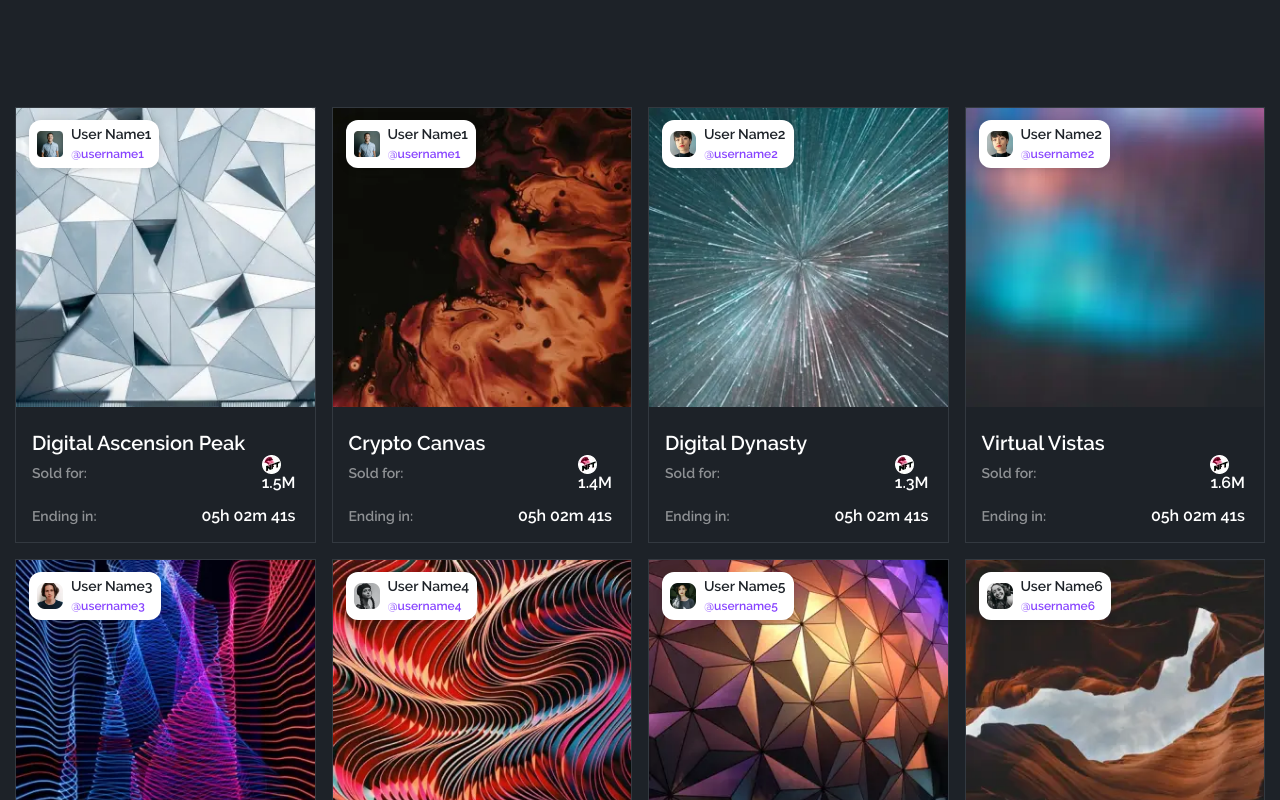
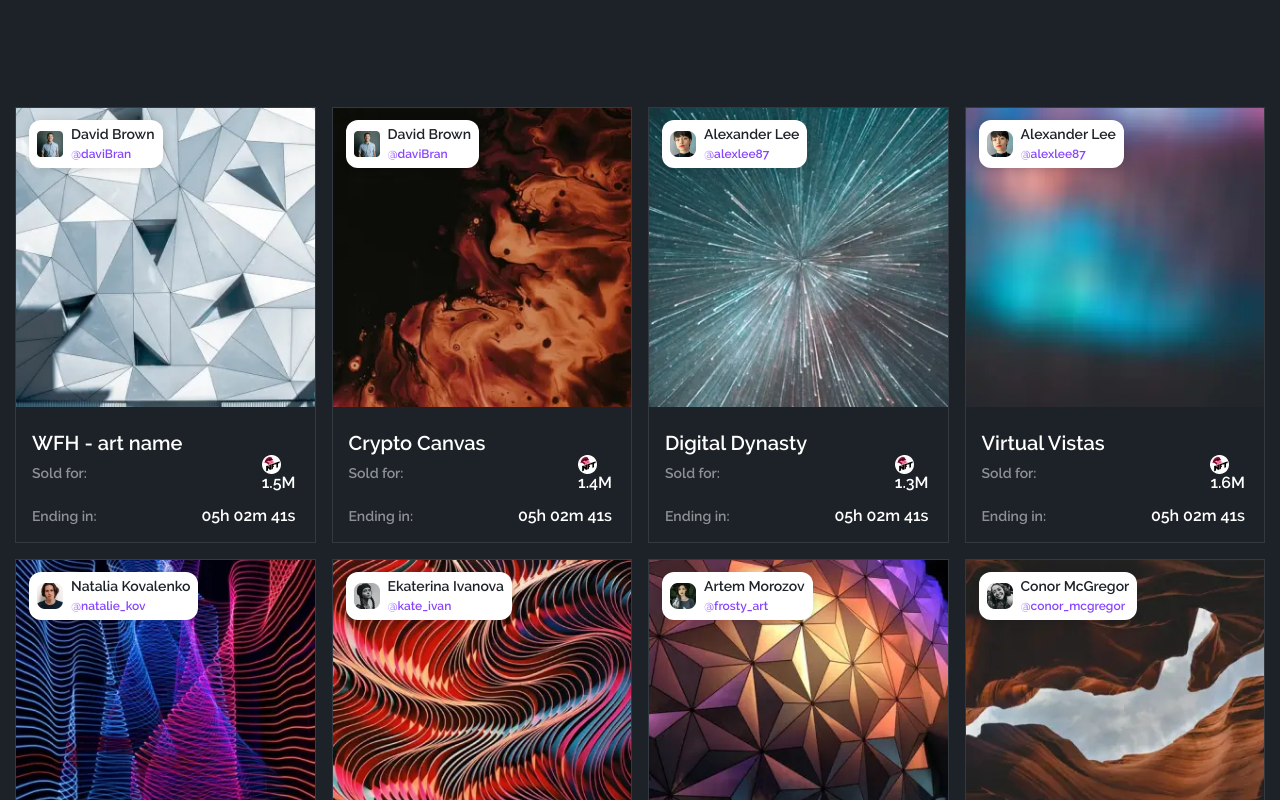
Before and after one commit to Oleksii03/Sneakers, a Vue app: page / in a window 1280 px wide. Shown: the part 680-1480 px from the top of the page. Built offline with nearby package versions, Linux system fonts and the light colour scheme.

Commit message:
oleksii-dev: 'fix-dataBase'

```diff
--- a/src/components/Reusable/BoughtCard.vue
+++ /dev/null
@@ -1,54 +0,0 @@
-<template>
-  <div class="bought-card">
-    <div class="bought-card__left">
-      <PictureComponent :srcset="userSrcset" :src="userSrc" :alt="'user'" />
-      <div class="bought-card__left-info">
-        <p class="bought-card__left-info-name">Bid placed by 0x6FC0...14A4</p>
-        <p class="bought-card__left-info-date">May 19, 2021 at 2:27pm</p>
-      </div>
-    </div>
-    <div class="bought-card__right">
-      <slot></slot>
-    </div>
-  </div>
-</template>
-
-<script setup>
-import PictureComponent from "@components/Base/PictureComponent.vue";
-
-const userSrc = new URL("@assets/image/users/user8.png", import.meta.url);
-const userSrcset = new URL("@assets/image/users/user8.webp", import.meta.url);
-</script>
-
-<style lang="scss">
-.bought-card {
-  display: flex;
-  justify-content: space-between;
-  align-items: center;
-  border: 1px solid #333940;
-  padding: 12px 16px;
-  width: 100%;
-
-  &__left {
-    display: flex;
-    align-items: center;
-    gap: 10px;
-    img {
-      width: 32px !important;
-      height: 32px !important;
-    }
-  }
-
-  &__left-info-name {
-    font-weight: 700;
-    font-size: 20px;
-    margin-bottom: 7px;
-  }
-
-  &__left-info-date {
-    font-weight: 500;
-    font-size: 14px;
-    color: rgba(255, 255, 255, 0.5);
-  }
-}
-</style>
--- a/src/components/Reusable/NftInfo.vue
+++ b/src/components/Reusable/NftInfo.vue
@@ -2,10 +2,9 @@
   <slot></slot>
 </template>
 
-<script setup></script>
-
 <style lang="scss">
 @use "@assets/style/utils/variables.scss" as *;
+
 .nft-info {
   &__name {
     font-family: $font-tertiary;
--- a/src/components/Reusable/UserInfo.vue
+++ b/src/components/Reusable/UserInfo.vue
@@ -10,11 +10,7 @@
   </div>
 </template>
 
-<script setup>
-
-</script>
-
-<style lang="scss" >
+<style lang="scss">
 .user-info {
   &__wrapper {
     display: flex;
--- a/src/mixins/data/dataBase.js
+++ b/src/mixins/data/dataBase.js
@@ -1,8 +1,8 @@
 export const users = [
   {
     id: 0,
-    user: "User Name1",
-    userName: "username1",
+    user: "David Brown",
+    userName: "daviBran",
     sales: "24 sales on 32ETH",
     img: {
       default: new URL("@assets/image/users/user1.png", import.meta.url),
@@ -11,8 +11,8 @@ export const users = [
   },
   {
     id: 1,
-    user: "User Name2",
-    userName: "username2",
+    user: "Alexander Lee",
+    userName: "alexlee87",
     sales: "24 sales on 32ETH",
     img: {
       default: new URL("@assets/image/users/user2.png", import.meta.url),
@@ -21,8 +21,8 @@ export const users = [
   },
   {
     id: 2,
-    user: "User Name3",
-    userName: "username3",
+    user: "Natalia Kovalenko",
+    userName: "natalie_kov",
     sales: "24 sales on 32ETH",
     img: {
       default: new URL("@assets/image/users/user3.png", import.meta.url),
@@ -31,8 +31,8 @@ export const users = [
   },
   {
     id: 3,
-    user: "User Name4",
-    userName: "username4",
+    user: "Ekaterina Ivanova",
+    userName: "kate_ivan",
     sales: "24 sales on 32ETH",
     img: {
       default: new URL("@assets/image/users/user4.png", import.meta.url),
@@ -41,8 +41,8 @@ export const users = [
   },
   {
     id: 4,
-    user: "User Name5",
-    userName: "username5",
+    user: "Artem Morozov",
+    userName: "frosty_art",
     sales: "24 sales on 32ETH",
     img: {
       default: new URL("@assets/image/users/user5.png", import.meta.url),
@@ -51,8 +51,8 @@ export const users = [
   },
   {
     id: 5,
-    user: "User Name6",
-    userName: "username6",
+    user: "Conor McGregor",
+    userName: "conor_mcgregor",
     sales: "24 sales on 32ETH",
     img: {
       default: new URL("@assets/image/users/user6.png", import.meta.url),
@@ -61,8 +61,8 @@ export const users = [
   },
   {
     id: 6,
-    user: "User Name7",
-    userName: "username7",
+    user: "Uncle Pug",
+    userName: "mops",
     sales: "24 sales on 32ETH",
     img: {
       default: new URL("@assets/image/users/user7.png", import.meta.url),
@@ -71,8 +71,8 @@ export const users = [
   },
   {
     id: 7,
-    user: "User Name8",
-    userName: "username8",
+    user: "Gollum",
+    userName: "golum_ukr",
     sales: "24 sales on 32ETH",
     img: {
       default: new URL("@assets/image/users/user8.png", import.meta.url),
@@ -90,7 +90,7 @@ export const cards = [
       default: new URL("@assets/image/card/nft.png", import.meta.url),
       webp: new URL("@assets/image/card/nft.webp", import.meta.url),
     },
-    name: "Digital Ascension Peak",
+    name: "WFH - art name",
     sold: "1.5M",
     ending: "05h 02m 41s",
     description:
```
